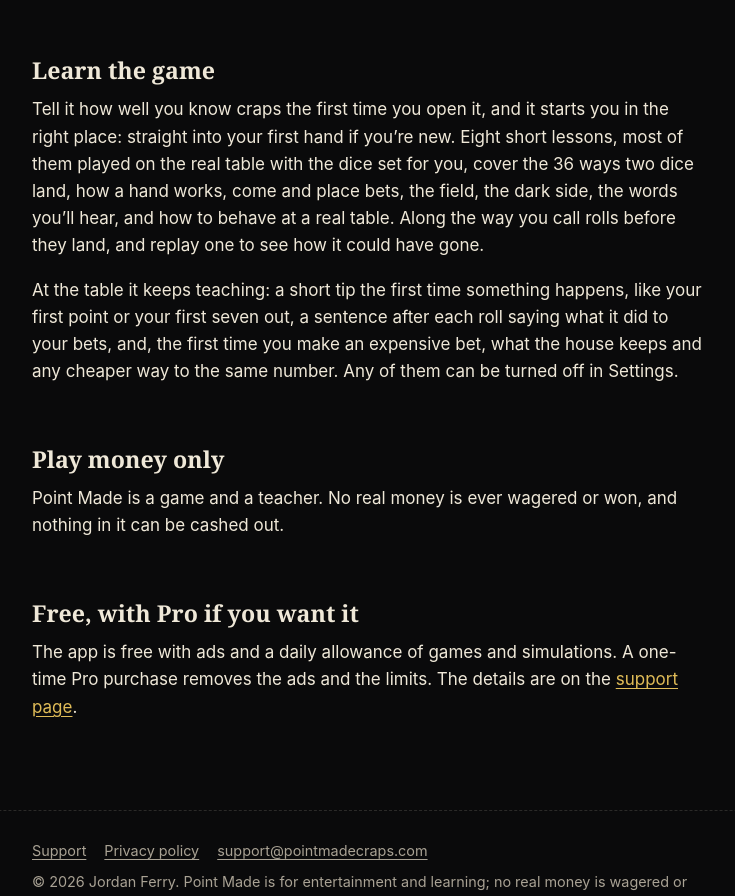
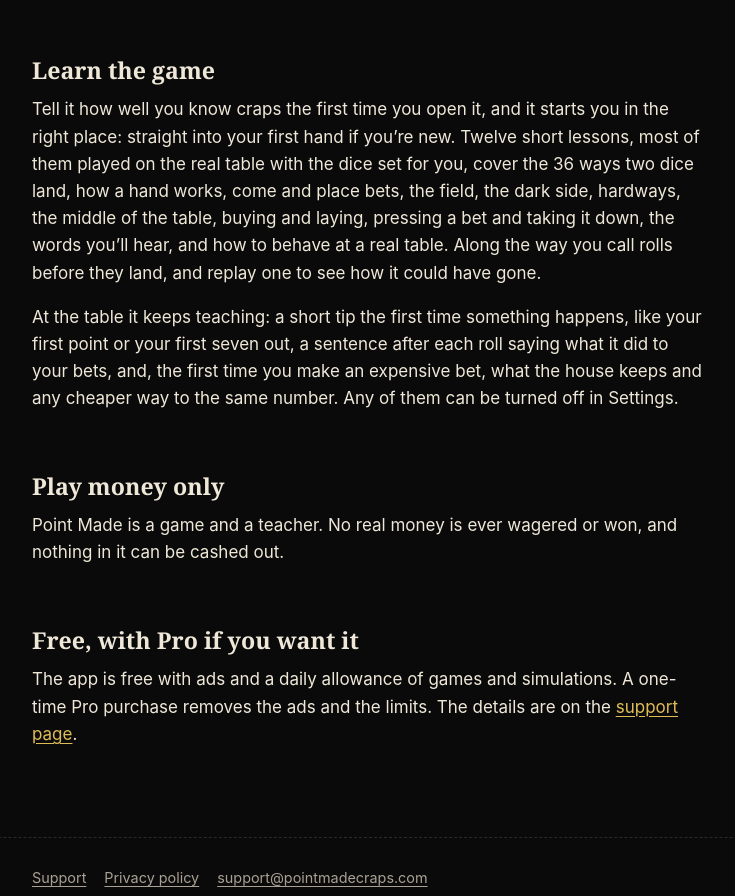
Before and after one commit to jsferry91/pointmadecraps.com, a plain HTML site: page index.html in a window 1280 px wide. Shown: the part 943-1839 px from the top of the page, without its empty margins (272-1007 px from the left). Drawn offline with Linux system fonts and the light colour scheme.

Commit message:
List all twelve lessons
Co-Authored-By: Claude Opus 5.5 <noreply@anthropic.com>

```diff
--- a/index.html
+++ b/index.html
@@ -59,7 +59,7 @@
       </ul>
 
       <h2>Learn the game</h2>
-      <p>Tell it how well you know craps the first time you open it, and it starts you in the right place: straight into your first hand if you’re new. Eight short lessons, most of them played on the real table with the dice set for you, cover the 36 ways two dice land, how a hand works, come and place bets, the field, the dark side, the words you’ll hear, and how to behave at a real table. Along the way you call rolls before they land, and replay one to see how it could have gone.</p>
+      <p>Tell it how well you know craps the first time you open it, and it starts you in the right place: straight into your first hand if you’re new. Twelve short lessons, most of them played on the real table with the dice set for you, cover the 36 ways two dice land, how a hand works, come and place bets, the field, the dark side, hardways, the middle of the table, buying and laying, pressing a bet and taking it down, the words you’ll hear, and how to behave at a real table. Along the way you call rolls before they land, and replay one to see how it could have gone.</p>
       <p>At the table it keeps teaching: a short tip the first time something happens, like your first point or your first seven out, a sentence after each roll saying what it did to your bets, and, the first time you make an expensive bet, what the house keeps and any cheaper way to the same number. Any of them can be turned off in Settings.</p>
 
       <h2>Play money only</h2>
```
